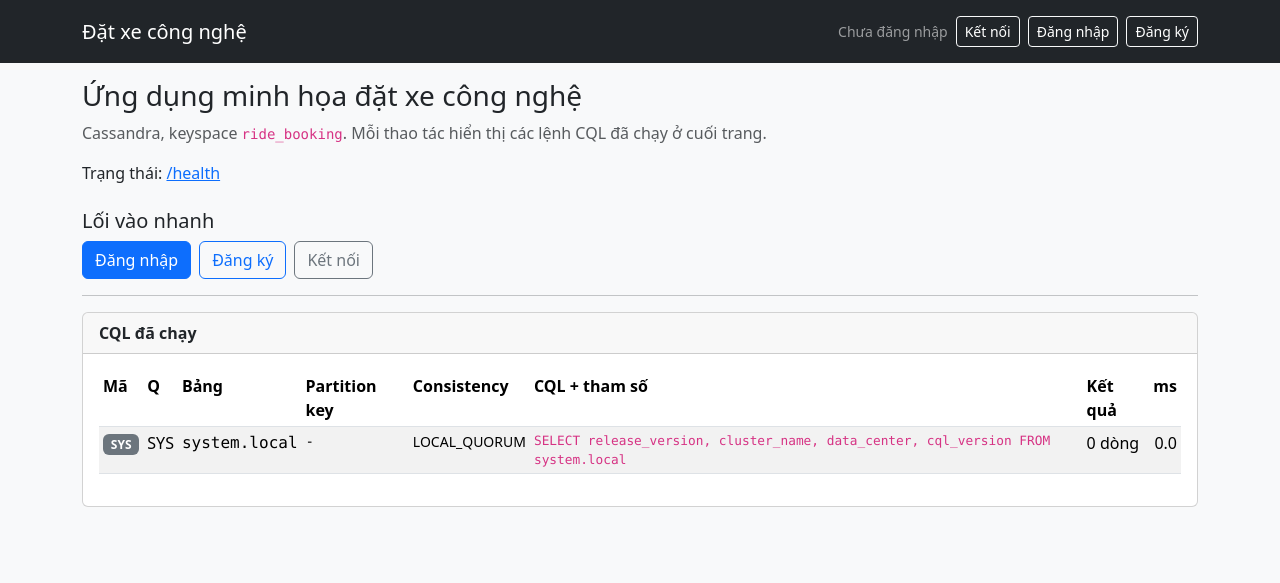
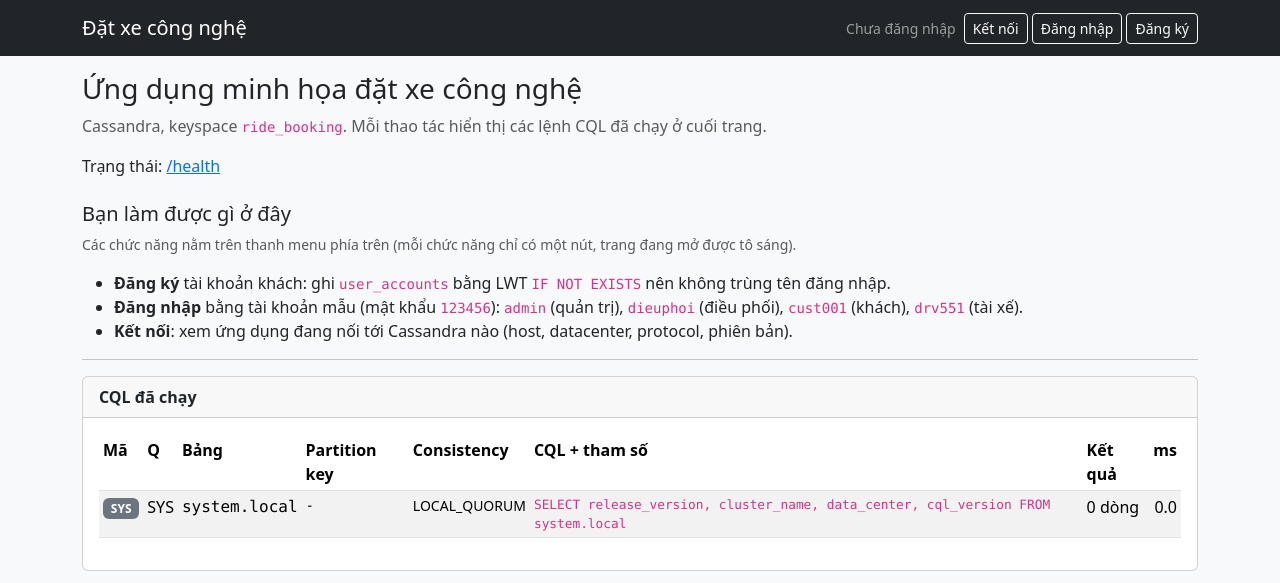
Before and after one commit to tuanluvcats/NoSQL, a FastAPI app: page / in a window 1280 px wide. Shown: the top 583 px of the page. Run offline with FastAPI, Linux system fonts and the light colour scheme; some libraries are stand-ins or nearby versions.

Commit message:
fix(app): rà UX - menu gom nhóm và tô trang đang mở, bỏ nút trùng ở trang chủ, nhãn tài xế không trùng, hỏi lại khi xóa/khóa, tài xế BUSY thấy link chuyến đang chạy

```diff
--- a/DoAn/app/routes/driver.py
+++ b/DoAn/app/routes/driver.py
@@ -10,7 +10,7 @@ from config import AREAS
 from domain.auth import DRIVER
 from domain.tz import fmt_vn, to_date, vn_date
 from routes.deps import flash_trace, get_db, pop_trace_event, render, require_role, set_flash
-from services import driver_presence, reports, rides_flow
+from services import consistency, driver_presence, reports, rides_flow
 from services.result import ActionResult
 
 router = APIRouter()
@@ -34,7 +34,9 @@ def _home(request: Request, user: dict, errors: list[str] | None = None, status:
     if driver is None:
         raise HTTPException(status_code=404, detail="Không tìm thấy hồ sơ tài xế.")
     areas = driver_presence.find_area_rows(db, driver_id)
-    ctx = {"driver": driver, "areas": areas, "area_config": AREAS, "errors": errors or [],
+    current_ride = (consistency.recent_active_ride(db, driver_id, request.app.state.clock())
+                    if driver.get("status") == "BUSY" else None)
+    ctx = {"driver": driver, "areas": areas, "current_ride": current_ride, "area_config": AREAS, "errors": errors or [],
            "form": form or {"city": "HCM", "district": "Q1", "plate": "", "lat": "", "lng": ""},
            "event": pop_trace_event(request) if status == 200 else None}
     return render(request, "driver/home.html", ctx, status_code=status)
--- a/DoAn/app/services/consistency.py
+++ b/DoAn/app/services/consistency.py
@@ -145,6 +145,12 @@ def _fast_active(db, driver_id: str, now: datetime) -> str | None:
     return None
 
 
+def recent_active_ride(db, driver_id: str, now: datetime) -> str | None:
+    """Chuyến ACCEPTED/ONGOING của tài xế chỉ qua đường nhanh (đọc theo partition key, không quét bảng).
+    Dùng cho trang tài xế, tải mỗi lần mở trang nên không được quét toàn bảng `rides`."""
+    return _fast_active(db, driver_id, now)
+
+
 def active_ride_of(db, driver_id: str, now: datetime, scan: dict[str, list[str]] | None = None) -> str | None:
     """Chuyến ACCEPTED/ONGOING của tài xế, hoặc None. Không thấy ở đường nhanh thì quét `rides` để chắc chắn, vì lệnh
     ghi bảng phụ có thể đã lỗi (D10): thiếu dòng ở rides_by_driver_month không chứng minh được là không có chuyến."""
--- a/DoAn/app/templates/admin/accounts.html
+++ b/DoAn/app/templates/admin/accounts.html
@@ -18,7 +18,7 @@
           <td class="small">{{ a.last_login_at or '-' }}</td>
           <td>
             {% if a.is_active %}
-              <form method="post" action="/admin/accounts/{{ a.username }}/lock" class="d-inline">
+              <form method="post" action="/admin/accounts/{{ a.username }}/lock" class="d-inline" onsubmit="return confirm('Khóa tài khoản này? Người dùng sẽ bị đăng xuất ở lần thao tác kế tiếp.');">
                 <button class="btn btn-sm btn-outline-danger" type="submit">Khóa</button>
               </form>
             {% else %}
--- a/DoAn/app/templates/admin/consistency.html
+++ b/DoAn/app/templates/admin/consistency.html
@@ -10,7 +10,7 @@
   <form method="post" action="/admin/consistency/check" class="row g-2 align-items-end mb-2">
     <div class="col-auto"><label class="form-label small mb-0" for="chk-ride">Mã chuyến</label>
       <input class="form-control form-control-sm font-monospace" id="chk-ride" name="ride_id" value="{{ ride_id }}" placeholder="RIDE_1001" maxlength="64" required></div>
-    <div class="col-auto"><button class="btn btn-sm btn-primary" type="submit">Kiểm tra</button></div>
+    <div class="col-auto"><button class="btn btn-sm btn-primary" type="submit">Kiểm tra chuyến</button></div>
   </form>
   {% if diffs is not none %}
     {% if diffs %}
@@ -57,7 +57,7 @@
     <input type="hidden" name="action" value="check_areas">
     <div class="col-auto"><label class="form-label small mb-0" for="chk-drv">Mã tài xế</label>
       <input class="form-control form-control-sm font-monospace" id="chk-drv" name="driver_id" value="{{ driver_id }}" placeholder="DRV_551" maxlength="64" required></div>
-    <div class="col-auto"><button class="btn btn-sm btn-primary" type="submit">Kiểm tra</button></div>
+    <div class="col-auto"><button class="btn btn-sm btn-primary" type="submit">Kiểm tra khu vực</button></div>
   </form>
   {% if area_problems is not none %}
     {% if area_problems %}
--- a/DoAn/app/templates/admin/customers.html
+++ b/DoAn/app/templates/admin/customers.html
@@ -19,7 +19,7 @@
           <td>{{ r.address or '-' }}</td>
           <td class="text-nowrap">
             <a class="btn btn-sm btn-outline-secondary" href="/admin/customers/{{ r.customer_id }}/edit">Sửa</a>
-            <form method="post" action="/admin/customers/{{ r.customer_id }}/delete" class="d-inline">
+            <form method="post" action="/admin/customers/{{ r.customer_id }}/delete" class="d-inline" onsubmit="return confirm('Xóa khách này? Không xóa được nếu khách đã có chuyến (hãy khóa tài khoản).');">
               <button class="btn btn-sm btn-outline-danger" type="submit">Xóa</button>
             </form>
           </td>
--- a/DoAn/app/templates/admin/drivers.html
+++ b/DoAn/app/templates/admin/drivers.html
@@ -20,7 +20,7 @@
           <td>{{ r.status }}</td>
           <td class="text-nowrap">
             <a class="btn btn-sm btn-outline-secondary" href="/admin/drivers/{{ r.driver_id }}/edit">Sửa</a>
-            <form method="post" action="/admin/drivers/{{ r.driver_id }}/delete" class="d-inline">
+            <form method="post" action="/admin/drivers/{{ r.driver_id }}/delete" class="d-inline" onsubmit="return confirm('Xóa tài xế này? Không xóa được nếu tài xế đã có chuyến (hãy khóa tài khoản).');">
               <button class="btn btn-sm btn-outline-danger" type="submit">Xóa</button>
             </form>
           </td>
--- a/DoAn/app/templates/admin/promotions.html
+++ b/DoAn/app/templates/admin/promotions.html
@@ -33,7 +33,7 @@
           </td>
           <td class="text-nowrap">
             <a class="btn btn-sm btn-outline-secondary" href="/admin/promotions/{{ r.promo_code }}/edit">Sửa</a>
-            <form method="post" action="/admin/promotions/{{ r.promo_code }}/delete" class="d-inline">
+            <form method="post" action="/admin/promotions/{{ r.promo_code }}/delete" class="d-inline" onsubmit="return confirm('Xóa mã khuyến mãi này?');">
               <button class="btn btn-sm btn-outline-danger" type="submit">Xóa</button>
             </form>
           </td>
--- a/DoAn/app/templates/admin/vehicles.html
+++ b/DoAn/app/templates/admin/vehicles.html
@@ -36,7 +36,7 @@
           <td>{{ r.color or '-' }}</td>
           <td class="text-nowrap">
             <a class="btn btn-sm btn-outline-secondary" href="/admin/vehicles/{{ r.vehicle_id }}/edit">Sửa</a>
-            <form method="post" action="/admin/vehicles/{{ r.vehicle_id }}/delete" class="d-inline">
+            <form method="post" action="/admin/vehicles/{{ r.vehicle_id }}/delete" class="d-inline" onsubmit="return confirm('Xóa xe này?');">
               <button class="btn btn-sm btn-outline-danger" type="submit">Xóa</button>
             </form>
           </td>
--- a/DoAn/app/templates/base.html
+++ b/DoAn/app/templates/base.html
@@ -9,42 +9,32 @@
   <link rel="stylesheet" href="/static/app.css">
 </head>
 <body>
-<nav class="navbar navbar-expand navbar-dark bg-dark mb-3">
-  <div class="container">
+{% macro nav(href, label) -%}
+  {%- set here = request.url.path == href or (href != '/' and request.url.path.startswith(href + '/')) -%}
+  <a class="btn btn-sm {{ 'btn-light' if here else 'btn-outline-light' }}" href="{{ href }}"{% if here %} aria-current="page"{% endif %}>{{ label }}</a>
+{%- endmacro %}
+<nav class="navbar navbar-dark bg-dark mb-3">
+  <div class="container flex-wrap gap-2">
     <a class="navbar-brand" href="/">Đặt xe công nghệ</a>
-    <span class="navbar-text small d-flex align-items-center gap-2">
+    <div class="d-flex flex-wrap align-items-center gap-1 small">
       {% if user %}
-        {{ user.full_name or user.username }} ({{ user.role }})
         {% if user.role in ('ADMIN', 'OPERATOR') %}
-          <a class="btn btn-sm btn-outline-light" href="/admin/accounts">Tài khoản</a>
-          <a class="btn btn-sm btn-outline-light" href="/admin/customers">Khách</a>
-          <a class="btn btn-sm btn-outline-light" href="/admin/drivers">Tài xế</a>
-          <a class="btn btn-sm btn-outline-light" href="/admin/vehicles">Xe</a>
-          <a class="btn btn-sm btn-outline-light" href="/admin/promotions">Khuyến mãi</a>
-          <a class="btn btn-sm btn-outline-light" href="/admin/reports">Báo cáo</a>
-          <a class="btn btn-sm btn-outline-light" href="/admin/areas">Khu vực</a>
-          <a class="btn btn-sm btn-outline-light" href="/admin/consistency">Nhất quán</a>
-          <a class="btn btn-sm btn-outline-light" href="/admin/backup">Backup</a>
-          <a class="btn btn-sm btn-outline-light" href="/nosql">NoSQL</a>
+          <span class="text-white-50 ms-1">Người dùng</span>{{ nav("/admin/accounts", "Tài khoản") }}
+          <span class="text-white-50 ms-2">Dữ liệu</span>{{ nav("/admin/customers", "Khách") }}{{ nav("/admin/drivers", "Tài xế") }}{{ nav("/admin/vehicles", "Xe") }}{{ nav("/admin/promotions", "Khuyến mãi") }}{{ nav("/admin/backup", "Backup") }}
+          <span class="text-white-50 ms-2">Nghiệp vụ</span>{{ nav("/admin/areas", "Khu vực") }}{{ nav("/admin/reports", "Báo cáo") }}{{ nav("/admin/consistency", "Nhất quán") }}
         {% elif user.role == 'CUSTOMER' %}
-          <a class="btn btn-sm btn-outline-light" href="/customer/book">Đặt xe</a>
-          <a class="btn btn-sm btn-outline-light" href="/customer/rides">Lịch sử</a>
-          <a class="btn btn-sm btn-outline-light" href="/nosql">NoSQL</a>
+          {{ nav("/customer/book", "Đặt xe") }}{{ nav("/customer/rides", "Lịch sử chuyến") }}
         {% elif user.role == 'DRIVER' %}
-          <a class="btn btn-sm btn-outline-light" href="/driver">Nhận chuyến</a>
-          <a class="btn btn-sm btn-outline-light" href="/driver/income">Thu nhập</a>
-          <a class="btn btn-sm btn-outline-light" href="/driver/ratings">Đánh giá</a>
-          <a class="btn btn-sm btn-outline-light" href="/nosql">NoSQL</a>
+          {{ nav("/driver", "Trạng thái") }}{{ nav("/driver/waiting", "Chuyến chờ") }}{{ nav("/driver/income", "Thu nhập") }}{{ nav("/driver/ratings", "Đánh giá") }}
         {% endif %}
-        <a class="btn btn-sm btn-outline-light" href="/connection">Kết nối</a>
-        <form method="post" action="/logout" class="d-inline"><button class="btn btn-sm btn-outline-light" type="submit">Đăng xuất</button></form>
+        <span class="text-white-50 ms-2">Hệ thống</span>{{ nav("/nosql", "NoSQL") }}{{ nav("/connection", "Kết nối") }}
+        <span class="navbar-text ms-2">{{ user.full_name or user.username }} ({{ user.role }})</span>
+        <form method="post" action="/logout" class="d-inline"><button class="btn btn-sm btn-outline-warning" type="submit">Đăng xuất</button></form>
       {% else %}
-        Chưa đăng nhập
-        <a class="btn btn-sm btn-outline-light" href="/connection">Kết nối</a>
-        <a class="btn btn-sm btn-outline-light" href="/login">Đăng nhập</a>
-        <a class="btn btn-sm btn-outline-light" href="/register">Đăng ký</a>
+        <span class="navbar-text me-1">Chưa đăng nhập</span>
+        {{ nav("/connection", "Kết nối") }}{{ nav("/login", "Đăng nhập") }}{{ nav("/register", "Đăng ký") }}
       {% endif %}
-    </span>
+    </div>
   </div>
 </nav>
 <main class="container">
--- a/DoAn/app/templates/home.html
+++ b/DoAn/app/templates/home.html
@@ -4,30 +4,31 @@
   <p class="text-muted">Cassandra{% if cassandra_version %} {{ cassandra_version }}{% endif %}, keyspace <code>{{ keyspace }}</code>. Mỗi thao tác hiển thị các lệnh CQL đã chạy ở cuối trang.</p>
   <p>Trạng thái: <a href="/health">/health</a></p>
 
-  <h2 class="h5 mt-4">Lối vào nhanh</h2>
-  <div class="d-flex flex-wrap gap-2 mb-3">
-    {% if not user %}
-      <a class="btn btn-primary" href="/login">Đăng nhập</a>
-      <a class="btn btn-outline-primary" href="/register">Đăng ký</a>
-      <a class="btn btn-outline-secondary" href="/connection">Kết nối</a>
-    {% elif user.role in ('ADMIN', 'OPERATOR') %}
-      <a class="btn btn-outline-primary" href="/admin/accounts">Tài khoản</a>
-      <a class="btn btn-outline-primary" href="/admin/customers">Khách</a>
-      <a class="btn btn-outline-primary" href="/admin/drivers">Tài xế</a>
-      <a class="btn btn-outline-primary" href="/admin/vehicles">Xe</a>
-      <a class="btn btn-outline-primary" href="/admin/promotions">Khuyến mãi</a>
-      <a class="btn btn-outline-primary" href="/admin/reports">Báo cáo</a>
-      <a class="btn btn-outline-primary" href="/admin/areas">Khu vực</a>
-      <a class="btn btn-outline-primary" href="/admin/consistency">Nhất quán</a>
-      <a class="btn btn-outline-primary" href="/admin/backup">Backup</a>
-    {% elif user.role == 'CUSTOMER' %}
-      <a class="btn btn-primary" href="/customer/book">Đặt xe</a>
-      <a class="btn btn-outline-primary" href="/customer/rides">Lịch sử</a>
-    {% elif user.role == 'DRIVER' %}
-      <a class="btn btn-primary" href="/driver">Bật/tắt nhận chuyến</a>
-      <a class="btn btn-outline-primary" href="/driver/waiting">Nhận chuyến</a>
-      <a class="btn btn-outline-primary" href="/driver/income">Thu nhập</a>
-      <a class="btn btn-outline-primary" href="/driver/ratings">Đánh giá</a>
-    {% endif %}
-  </div>
+  <h2 class="h5 mt-4">Bạn làm được gì ở đây</h2>
+  <p class="text-muted small">Các chức năng nằm trên thanh menu phía trên (mỗi chức năng chỉ có một nút, trang đang mở được tô sáng).</p>
+  {% if not user %}
+    <ul>
+      <li><strong>Đăng ký</strong> tài khoản khách: ghi <code>user_accounts</code> bằng LWT <code>IF NOT EXISTS</code> nên không trùng tên đăng nhập.</li>
+      <li><strong>Đăng nhập</strong> bằng tài khoản mẫu (mật khẩu <code>123456</code>): <code>admin</code> (quản trị), <code>dieuphoi</code> (điều phối), <code>cust001</code> (khách), <code>drv551</code> (tài xế).</li>
+      <li><strong>Kết nối</strong>: xem ứng dụng đang nối tới Cassandra nào (host, datacenter, protocol, phiên bản).</li>
+    </ul>
+  {% elif user.role in ('ADMIN', 'OPERATOR') %}
+    <ul>
+      <li><strong>Người dùng</strong>: khóa/mở tài khoản (LWT), không cho khóa admin cuối cùng.</li>
+      <li><strong>Dữ liệu</strong>: thêm, sửa, xóa khách, tài xế, xe (tra biển số qua materialized view), khuyến mãi (set <code>cities</code>); backup/restore JSON.</li>
+      <li><strong>Nghiệp vụ</strong>: tài xế và chuyến chờ theo khu vực, doanh thu ngày/7 ngày, xuất CSV, kiểm tra nhất quán giữa các bảng phi chuẩn hóa.</li>
+    </ul>
+  {% elif user.role == 'CUSTOMER' %}
+    <ol>
+      <li><strong>Đặt xe</strong>: chọn điểm đón/trả, xem báo giá (có mã khuyến mãi), xác nhận.</li>
+      <li>Theo dõi chuyến trong <strong>Lịch sử chuyến</strong>; hủy được khi chuyến còn REQUESTED/ACCEPTED.</li>
+      <li>Chuyến COMPLETED thì đánh giá tài xế (mỗi chuyến một lần).</li>
+    </ol>
+  {% elif user.role == 'DRIVER' %}
+    <ol>
+      <li><strong>Trạng thái</strong>: bật nhận chuyến ở một khu vực (vào <code>drivers_by_area</code>), hoặc tắt.</li>
+      <li><strong>Chuyến chờ</strong>: xem chuyến REQUESTED trong khu vực và nhận (LWT, hai tài xế không nhận trùng).</li>
+      <li>Trên trang chuyến: bắt đầu, rồi hoàn thành và thanh toán. Xem <strong>Thu nhập</strong> theo tháng và <strong>Đánh giá</strong>.</li>
+    </ol>
+  {% endif %}
 {% endblock %}
```
Also changed, not shown: DoAn/app/templates/driver/home.html (+6 -2 lines), DoAn/app/tests/unit/test_ux_rules.py (added, +96 -0 lines).
